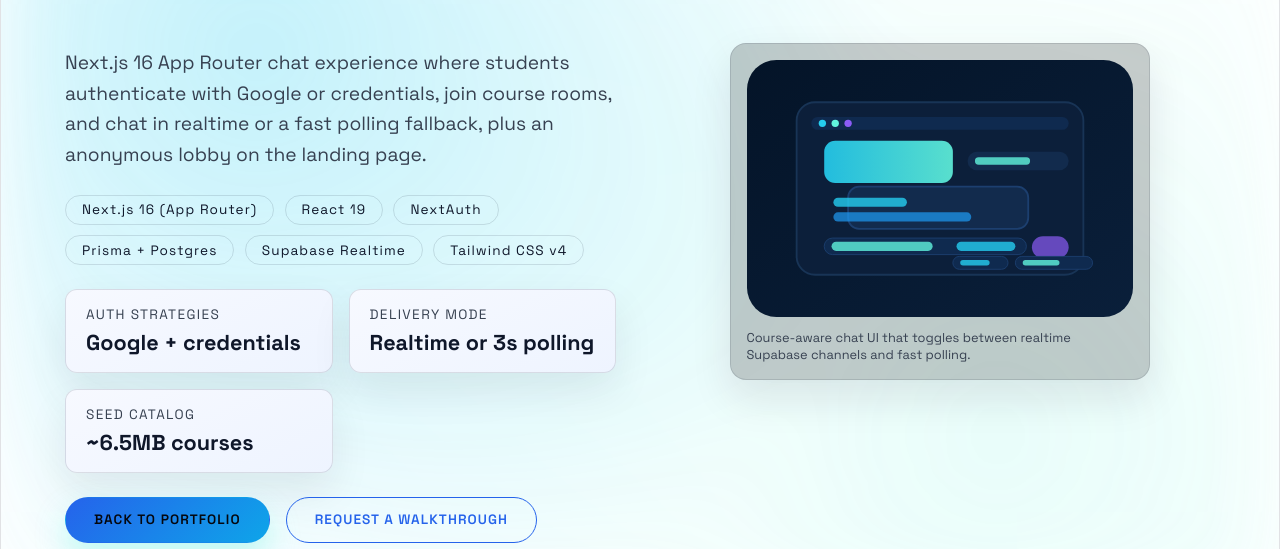
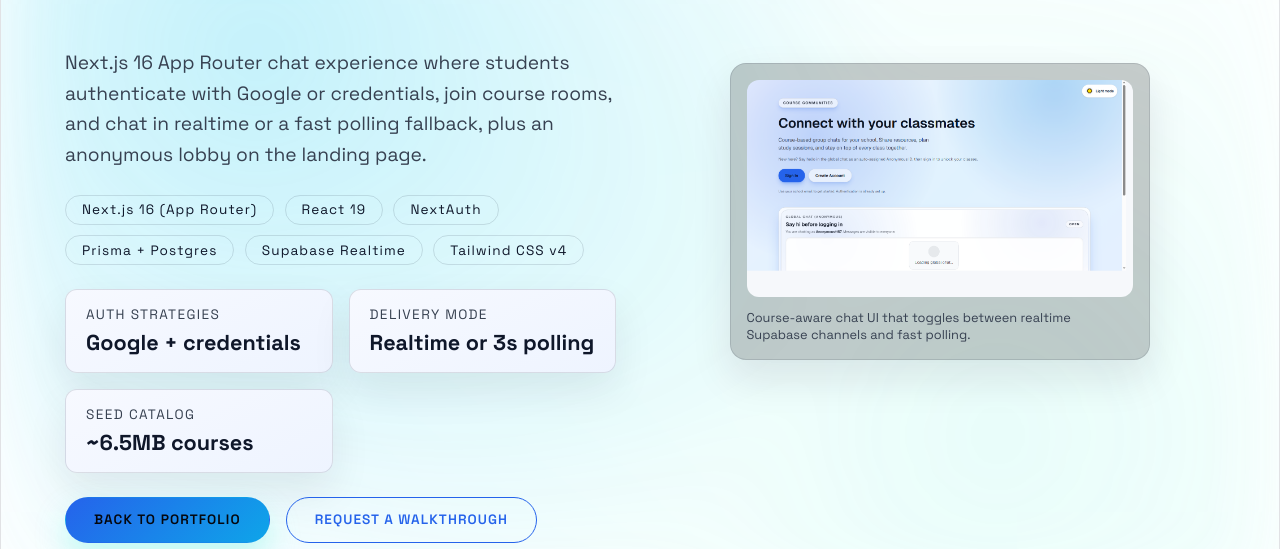
Before and after one commit to Ayaan06/ArchiveOfAyaan, a plain HTML site: page projects/campuschat.html in a window 1280 px wide. Shown: the part 251-800 px from the top of the page. Drawn offline with Linux system fonts and the light colour scheme.

Commit message:
img update

```diff
--- a/projects/campuschat.html
+++ b/projects/campuschat.html
@@ -81,7 +81,7 @@
           </div>
         </div>
         <figure class="detail-hero__media">
-          <img src="../assets/images/project-campuschat.svg" alt="CampusChat interface showing course chat threads" />
+          <img src="../assets/images/project-campuschat.png" alt="Screenshot of gryphchat.com landing page" />
           <figcaption>Course-aware chat UI that toggles between realtime Supabase channels and fast polling.</figcaption>
         </figure>
       </section>
```
Also changed, not shown: index.html (+1 -1 lines), assets/images/project-campuschat.png (added).
